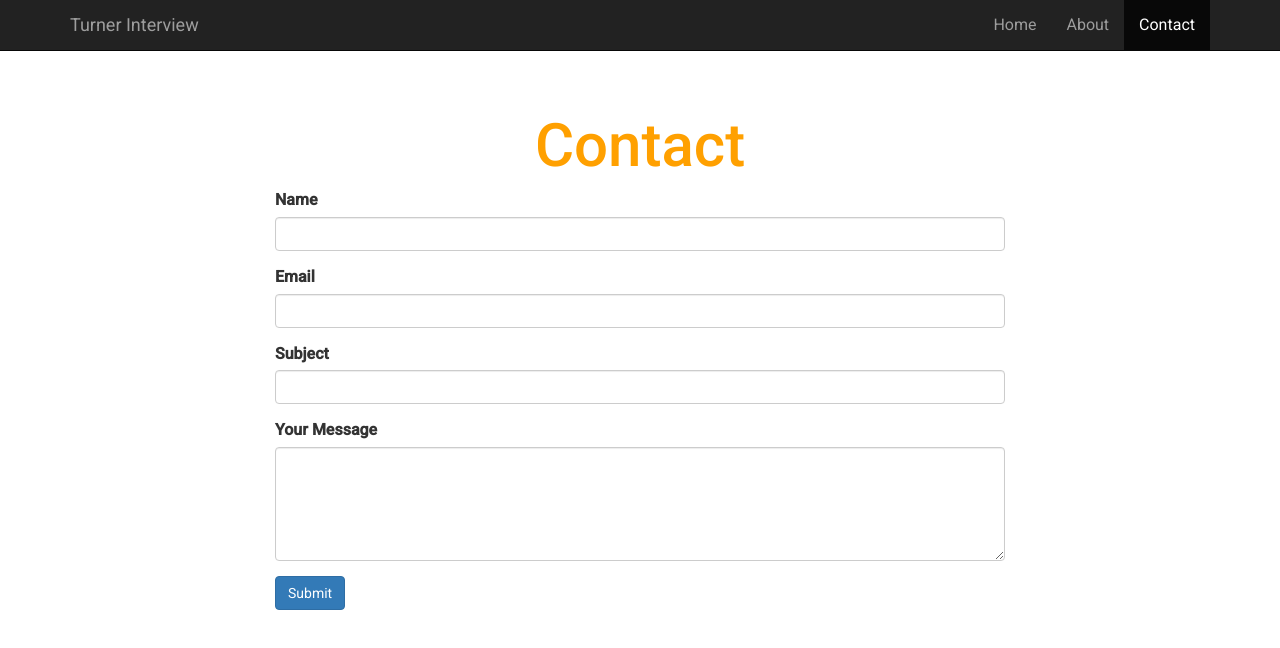
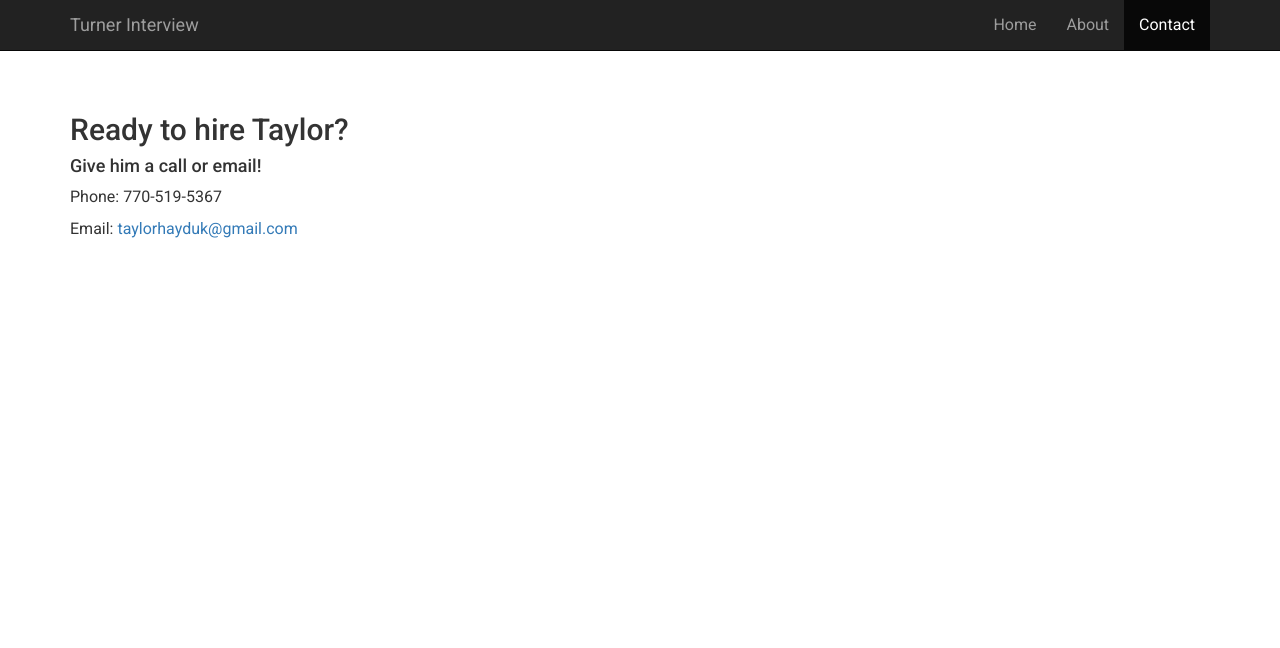
Before and after one commit to taylorhayduk/turner, a website: page public/contact.html in a window 1280 px wide. Drawn offline with nearby package versions, Linux system fonts and the light colour scheme; some packages are replaced by stand-ins of ours; files whose address does not match are found by name.

Commit message:
Contact page

```diff
--- a/public/contact.html
+++ b/public/contact.html
@@ -33,38 +33,10 @@
 
     <div class="container content">
         <br />
-        <h2 class="header-text text-center">Contact</h2>
-
-        <div class="col-xs-12 col-md-8 col-md-offset-2" ng-controller="contactController">
-
-            <form name="userForm" ng-submit="submitForm(userForm.$valid)" novalidate>
-
-                <div class="form-group" ng-class="{ 'has-error' : userForm.name.$invalid && !userForm.name.$pristine }">
-                    <label>Name</label>
-                    <input type="text" name="name" class="form-control" ng-model="name" required>
-                    <p ng-show="userForm.name.$invalid && !userForm.name.$pristine" class="help-block">You name is required.</p>
-                </div>
-
-                <div class="form-group" ng-class="{ 'has-error' : userForm.email.$invalid && !userForm.email.$pristine }">
-                    <label>Email</label>
-                    <input type="email" name="email" class="form-control" ng-model="user.email">
-                    <p ng-show="userForm.email.$invalid && !userForm.email.$pristine" class="help-block">Enter a valid email.</p>
-                </div>
-
-                <div class="form-group">
-                    <label for="userSubject">Subject</label>
-                    <input type="text" class="form-control" id="userSubject">
-                </div>
-
-                <div class="form-group">
-                    <label for="userMessage">Your Message</label>
-                    <textarea class="form-control" rows="5" id="userMessage" ></textarea>
-                </div>
-
-                <button type="submit" class="btn btn-primary" >Submit</button>
-            </form>
-
-        </div>
+        <h2>Ready to hire Taylor?</h2>
+        <h4>Give him a call or email!</h4>
+        <p>Phone: 770-519-5367<p>
+        <p>Email: <a href="mailto:taylorhayduk@gmail.com">taylorhayduk@gmail.com</a></p>
     </div>
 
 
```
Also changed, not shown: app/controllers/clientController.js (line endings or trailing spaces).
